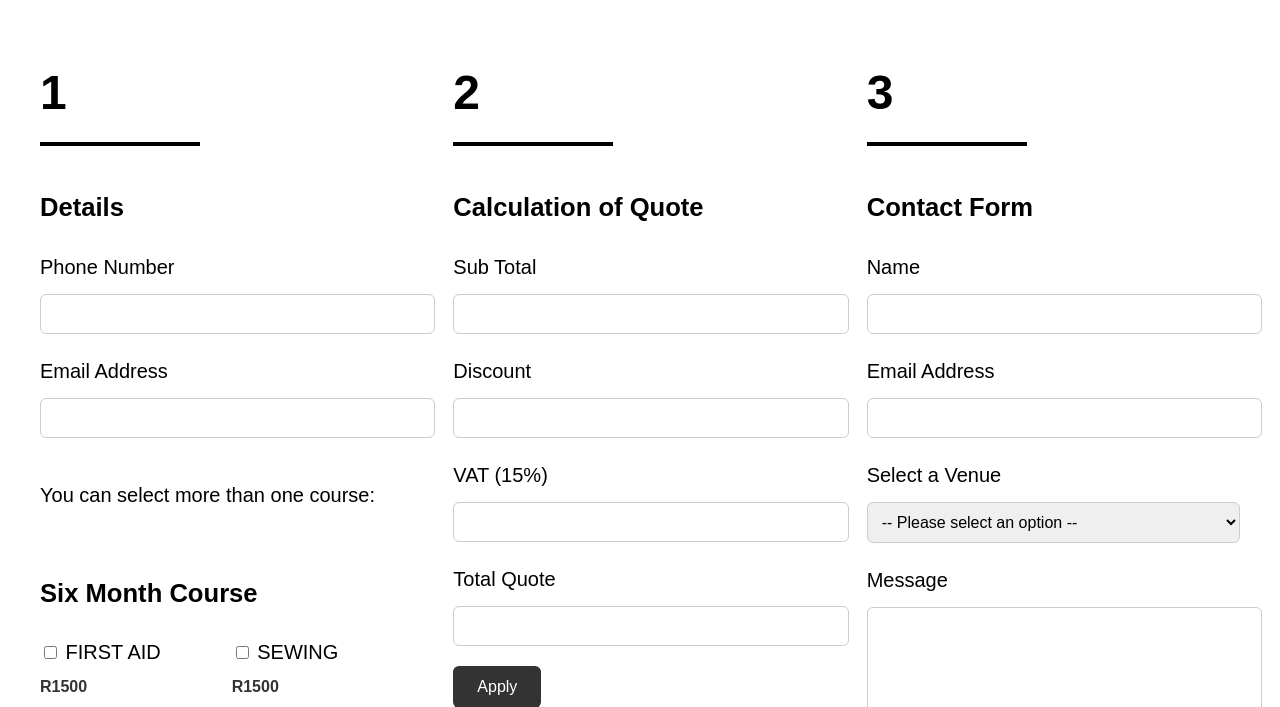
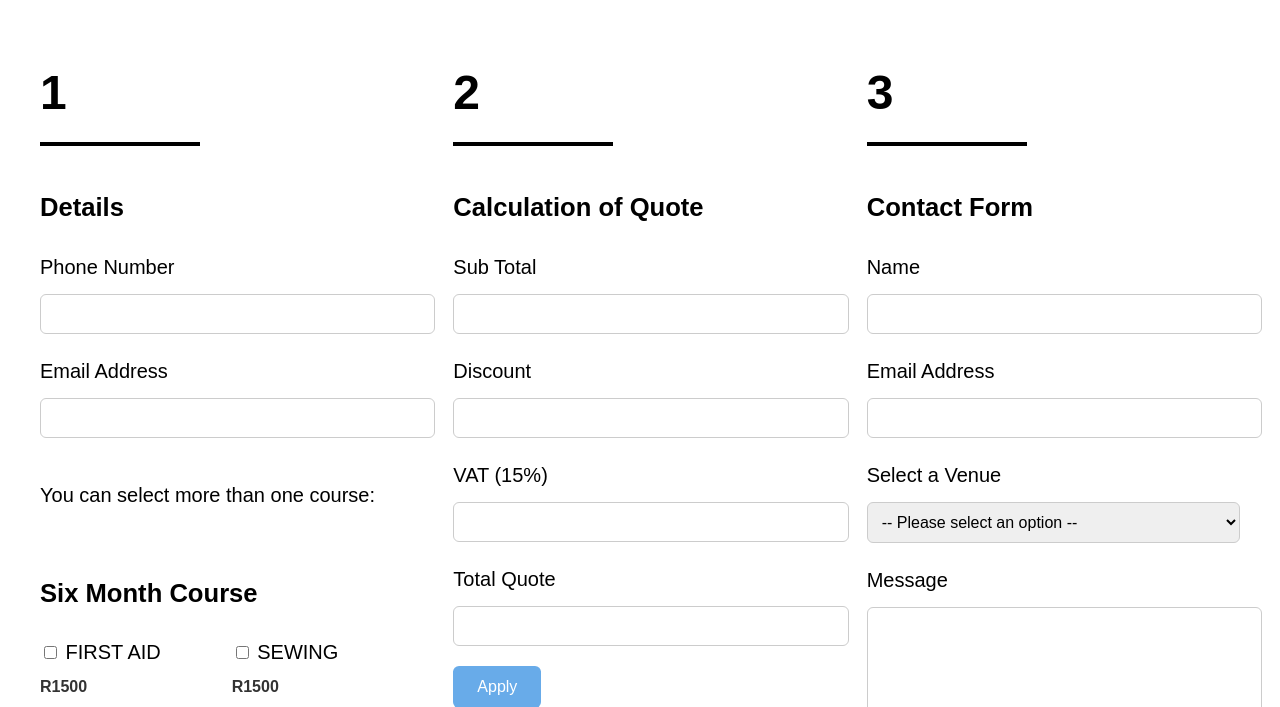
Before and after one commit to Abuthelezi/milestone3, a plain HTML site: page calculator_form.html in a window 1280 px wide. In both pictures the pointer is over the button "Apply". Shown: the part 92-799 px from the top of the page. Drawn offline with Linux system fonts and the light colour scheme.

Commit message:
Update calculator_form.html

```diff
--- a/calculator_form.html
+++ b/calculator_form.html
@@ -200,7 +200,7 @@
     }
 
     .calculate-button:hover {
-      background-color: #333;
+      background-color: #68abe9;
     }
 
     .quote-button {
```
